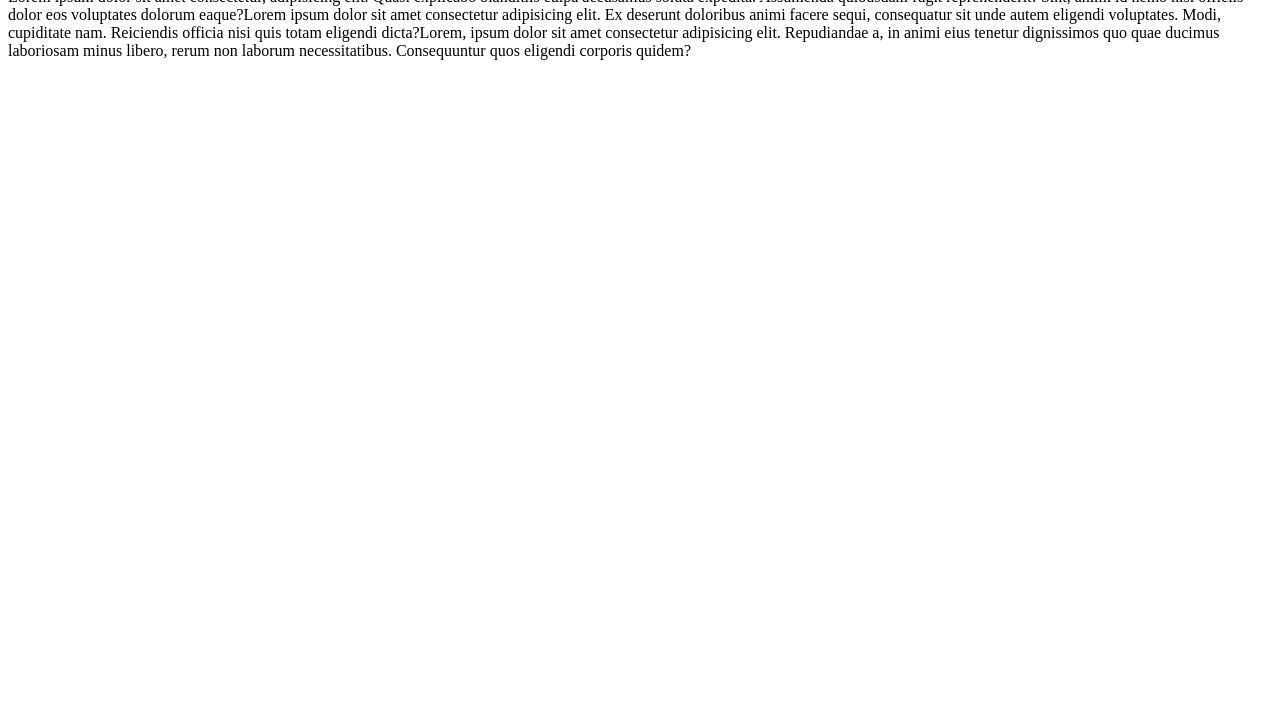
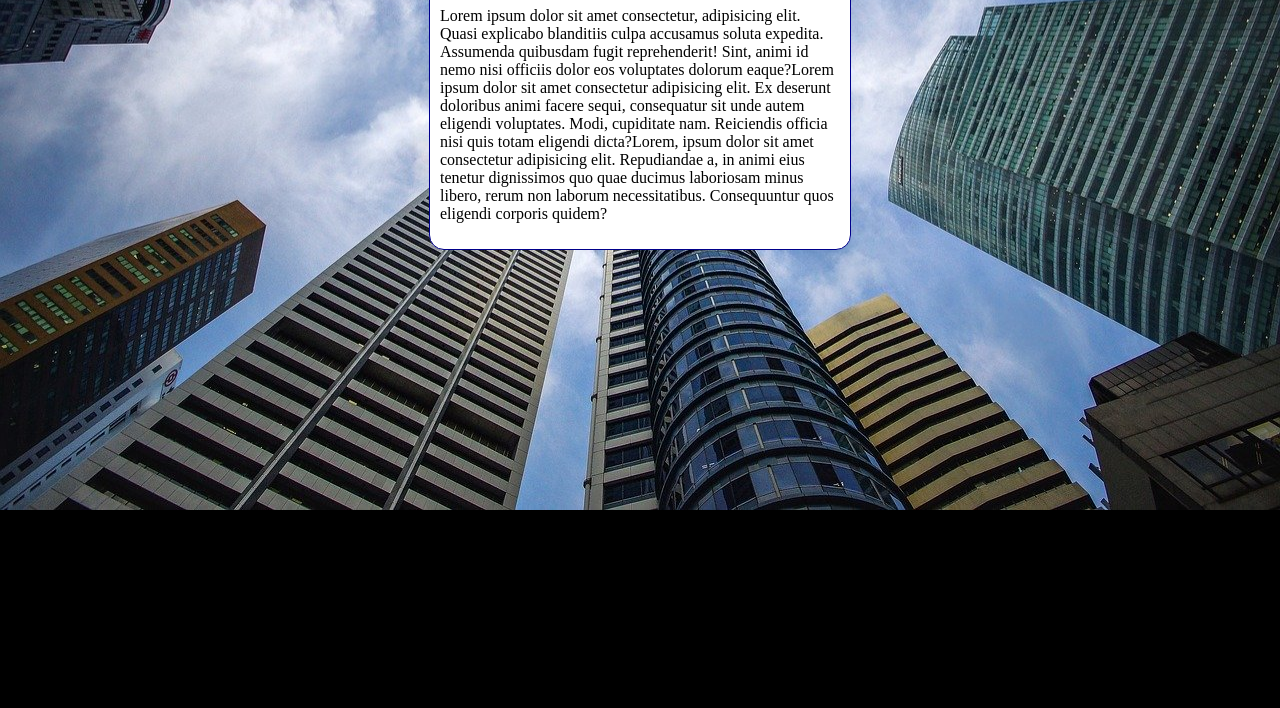
Before and after one commit to JulianaRochaDL/HTML-e-CSS, a plain HTML site: page Exercícios/EX022/fundo006.html in a window 1280 px wide. Shown: the part 92-800 px from the top of the page. Drawn offline with Linux system fonts and the light colour scheme.

Commit message:
atualizei o ex022

```diff
--- a/Exercícios/EX022/fundo006.html
+++ b/Exercícios/EX022/fundo006.html
@@ -4,6 +4,27 @@
     <meta charset="UTF-8">
     <meta name="viewport" content="width=device-width, initial-scale=1.0">
     <title>Document</title>
+
+    <style>
+        body {
+            height: 100vp;
+            background-color: black;
+            background-image: url(Imagens/wallpaper002.jpg);
+            background-position: center center;
+            background-repeat: no-repeat;
+            background-size: cover;
+        }
+
+        main {
+            background-color: white;
+            width: 400px;
+            padding: 10px;
+            margin: auto;
+            border: 1px solid darkblue;
+            border-radius: 15px;
+        }
+    </style>
+
 </head>
 <body>
     <main>
```
